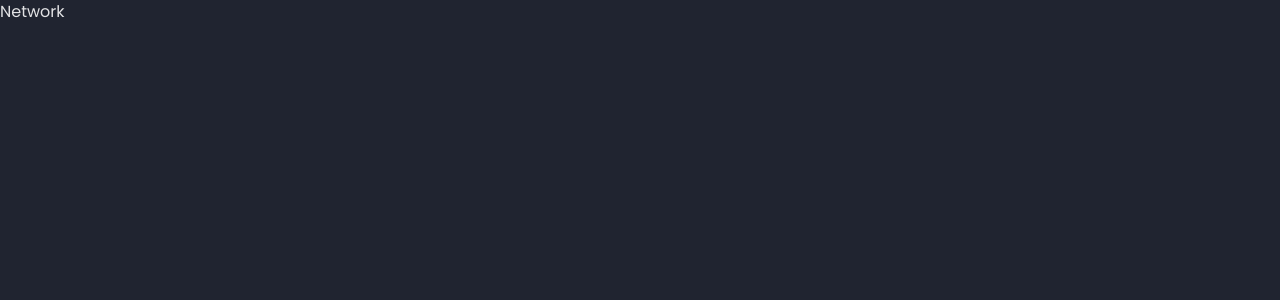
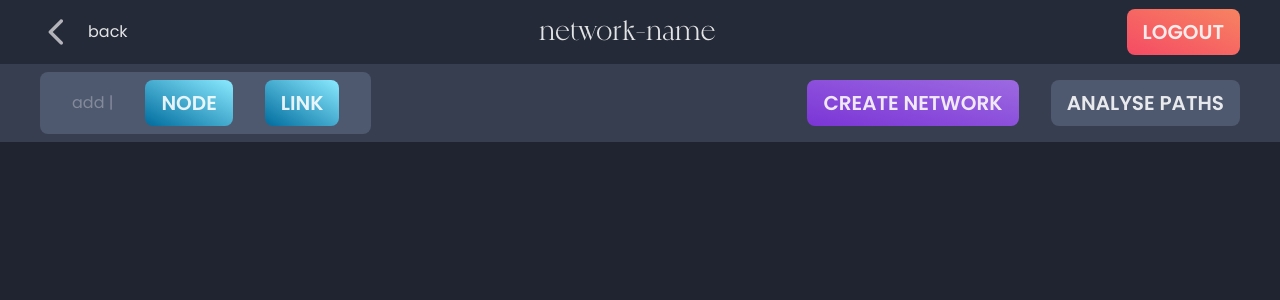
Before and after one commit to NagaSaiRakshith2905/kps-frontend, a React (Create React App) app: page /network/1 in a window 1280 px wide. Shown: the top 300 px of the page. Built offline with nearby package versions, Linux system fonts and the light colour scheme.

Commit message:
Implemented view All and Implementing network

```diff
--- a/src/App.js
+++ b/src/App.js
@@ -9,6 +9,7 @@ import { Route, Routes } from "react-router-dom";
 import { Home } from "./pages/Home";
 import { ViewAllNetworks } from "./pages/ViewAllNetworks";
 import { Network } from "./pages/Network";
+import ErrorPage from "./pages/ErrorPage";
 
 function App() {
   return (
@@ -18,6 +19,7 @@ function App() {
       <Route path="/home" element={<Home />} />
       <Route path="/view-all-networks" element={<ViewAllNetworks />} />
       <Route path="/network/:nid" element={<Network />} />
+      <Route path="/*" element={<ErrorPage/>} />
     </Routes>
   );
 }
--- /dev/null
+++ b/src/pages/ErrorPage.js
@@ -0,0 +1,30 @@
+import React from "react";
+import Card from "../components/card/Card";
+import CardBorder from "../components/card/CardBorder";
+import pagenotfound from "../images/page-not-found.svg";
+import { useNavigate } from "react-router-dom";
+
+function ErrorPage() {
+    const navigate = useNavigate();
+  const onErrorClickHandler=(e)=>{
+
+    e.preventDefault();
+
+    navigate("/home");
+
+  }
+  return (
+    <div className="flex justify-content-center align-items-center">
+      <CardBorder>
+        <Card>
+          <div className="card-item">
+            <img src={pagenotfound} className="Page not found" alt="logo" />
+            <button className="button btn-purple" onClick={onErrorClickHandler}>Go To Home</button>
+          </div>
+        </Card>
+      </CardBorder>
+    </div>
+  );
+}
+
+export default ErrorPage;
--- a/src/pages/Login.js
+++ b/src/pages/Login.js
@@ -40,12 +40,14 @@ const Login = () => {
         <h1 className="title">K-Path Simulation.</h1>
         <button className="button btn-purple" onClick={onRegisterClickHandler}>Register</button>
       </NavBar>
+      <form>
         <CardBorder>
           <Card>
             <h1 className="title">Login</h1>
             <input
               className="input"
-            placeholder="username"
+              placeholder="userName/email"
+              name="userName/email"
               value={valuee}
               type={"text"}
               onChange={(e) => setValuee(e.target.value)}
@@ -53,6 +55,7 @@ const Login = () => {
             <input
               className="input"
               placeholder="password"
+              name="password"
               value={password}
               type={"password"}
               onChange={(e) => setPassword(e.target.value)}
@@ -62,6 +65,7 @@ const Login = () => {
             </button>
           </Card>
         </CardBorder>
+      </form>
     </div>
   );
 };
--- /dev/null
+++ b/src/pages/Network.css
@@ -0,0 +1,42 @@
+.network{
+    width: 100%;
+    height: 100vh;
+}
+
+.network .add-network-container {
+    width: 100%;
+    background: var(--clr-bg-t-50);
+    height: auto;
+    display: flex;
+    align-items: center;
+    justify-content: center;
+    gap: 4rem;
+}
+
+.add-network-container .content{
+    width: min(100%, 1200px);
+    display: flex;
+    justify-content: space-between ;
+    align-items: center;
+    margin: 0.5rem 0px;
+}
+
+.network .add-network-container .node-link {
+    background-color: var(--clr-bg-t);
+    display: flex;
+    align-items: center;
+    border-radius: 0.5rem;
+    gap: 2rem;
+    justify-content: space-between;
+    padding: 0.5rem 2rem;
+}
+
+.content .buttons{
+    width: fit-content;
+    display: flex;
+    gap: 2rem;
+}
+.disabled{
+    cursor: not-allowed;
+    background: var(--clr-bg-t) !important;
+}
--- a/src/pages/Network.js
+++ b/src/pages/Network.js
@@ -1,7 +1,41 @@
-import React from 'react'
+import React from "react";
+import NavBar from "../components/nav-bar/NavBar";
+import back from "../images/back.svg";
+import { useNavigate } from "react-router-dom";
+import "./Network.css";
 
 export const Network = () => {
+  const navigate = useNavigate();
+  const onLogoutClickHandler = (e) => {
+    e.preventDefault();
+
+    navigate("/");
+  };
   return (
-    <div>Network</div>
-  )
-}
+    <div className="network">
+      <NavBar>
+        <div className="flex justify-content-center align-items-center">
+          <img src={back} className="Create back" alt="logo" />
+          <h3>back</h3>
+        </div>
+        <h1 className="title">network-name</h1>
+        <button className="button btn-orange" onClick={onLogoutClickHandler}>
+          Logout
+        </button>
+      </NavBar>
+      <div className="add-network-container">
+        <div className="content">
+          <div className="node-link">
+            <p>add |</p>
+            <button className="button btn-blue">node</button>
+            <button className="button btn-blue">Link</button>
+          </div>
+          <div className="buttons">
+            <button className="button btn-purple">Create Network</button>
+            <button className="disabled button btn-purple">Analyse Paths</button>
+          </div>
+        </div>
+      </div>
+    </div>
+  );
+};
--- a/src/pages/ViewAllNetworks.css
+++ b/src/pages/ViewAllNetworks.css
@@ -22,11 +22,26 @@
     justify-content: center;
     align-items: center;
     margin-top: 2rem;
-    margin-bottom: 2rem;
 }
 
-.content h2{
+.content .heading{
     width: 100%;
     color: var(--clr-text-300);
     text-align: left;
 }
+
+.main-container .network-list {
+    width: 100%;
+    list-style: none;
+}
+
+.main-container .network-list .list-item {
+    width: 100%;
+    display: flex;
+    justify-content: space-between;
+    align-items: center;
+    background: var(--clr-bg-t);
+    margin-bottom: 2rem;
+    border-radius: 0.5rem;
+    padding: 1rem 2rem;
+}
--- a/src/pages/ViewAllNetworks.js
+++ b/src/pages/ViewAllNetworks.js
@@ -1,58 +1,75 @@
 import React from "react";
 import NavBar from "../components/nav-bar/NavBar";
 import back from "../images/back.svg";
-import './ViewAllNetworks.css';
+import "./ViewAllNetworks.css";
 import { useNavigate } from "react-router-dom";
 
-// const DUMMYDATA = [
-//   {
-//     id: 001,
-//     networkName: "Network1"
-//   },
-//   {
-//     id: 002,
-//     networkName: "Network2"
-//   },
-//   {
-//     id: 003,
-//     networkName: "Network3"
-//   },
-//   {
-//     id: 004,
-//     networkName: "Network4"
-//   },
-//   {
-//     id: 005,
-//     networkName: "Network5"
-//   },
-// ]
+const DUMMYDATA = [
+  {
+    id: 1,
+    networkName: "Network1",
+  },
+  {
+    id: 2,
+    networkName: "Network2",
+  },
+  {
+    id: 3,
+    networkName: "Network3",
+  },
+  {
+    id: 4,
+    networkName: "Network4",
+  },
+  {
+    id: 5,
+    networkName: "Network5",
+  },
+];
+
 export const ViewAllNetworks = () => {
   const navigate = useNavigate();
-  const onLogoutClickHandler=(e)=>{
-
+  const onLogoutClickHandler = (e) => {
     e.preventDefault();
 
     navigate("/");
+  };
+  const onBackClickHandler = (e) => {
+    e.preventDefault();
 
-  }
+    navigate("/home");
+  };
+
+  // const networkList = DUMMYDATA.map(network =>
+  //     {network.id}
+  //     {network.networkName}
+  //   )
   return (
     <div className="view-all-networks">
       <NavBar>
-        <div className="flex justify-content-center align-items-center">
+        <div className="flex justify-content-center align-items-center" onClick={onBackClickHandler}>
           <img src={back} className="Create back" alt="logo" />
           <h3>back</h3>
         </div>
         <h1 className="title">K-Path Simulation.</h1>
-        <button className="button btn-orange" onClick={onLogoutClickHandler}>Logout</button>
+        <button className="button btn-orange" onClick={onLogoutClickHandler}>
+          Logout
+        </button>
       </NavBar>
       <div className="main-container">
         <div className="content">
-          <h2>List of all Networks:</h2>
-          {/* {
-            DUMMYDATA.map(network => {
-              return
-            })
-          } */}
+          <h2 className="heading">List of all Networks:</h2>
+          <ul className="network-list">
+            {DUMMYDATA.map((network) => {
+              return (
+                  <li className="list-item">
+                      <p>{network.id}</p>
+                      <h2>{network.networkName}</h2>
+                      <button className="button btn-purple">select</button>
+                  </li>
+              );
+            })}
+          </ul>
         </div>
       </div>
     </div>
```
Lines whose indentation alone changed are shown as unchanged.
